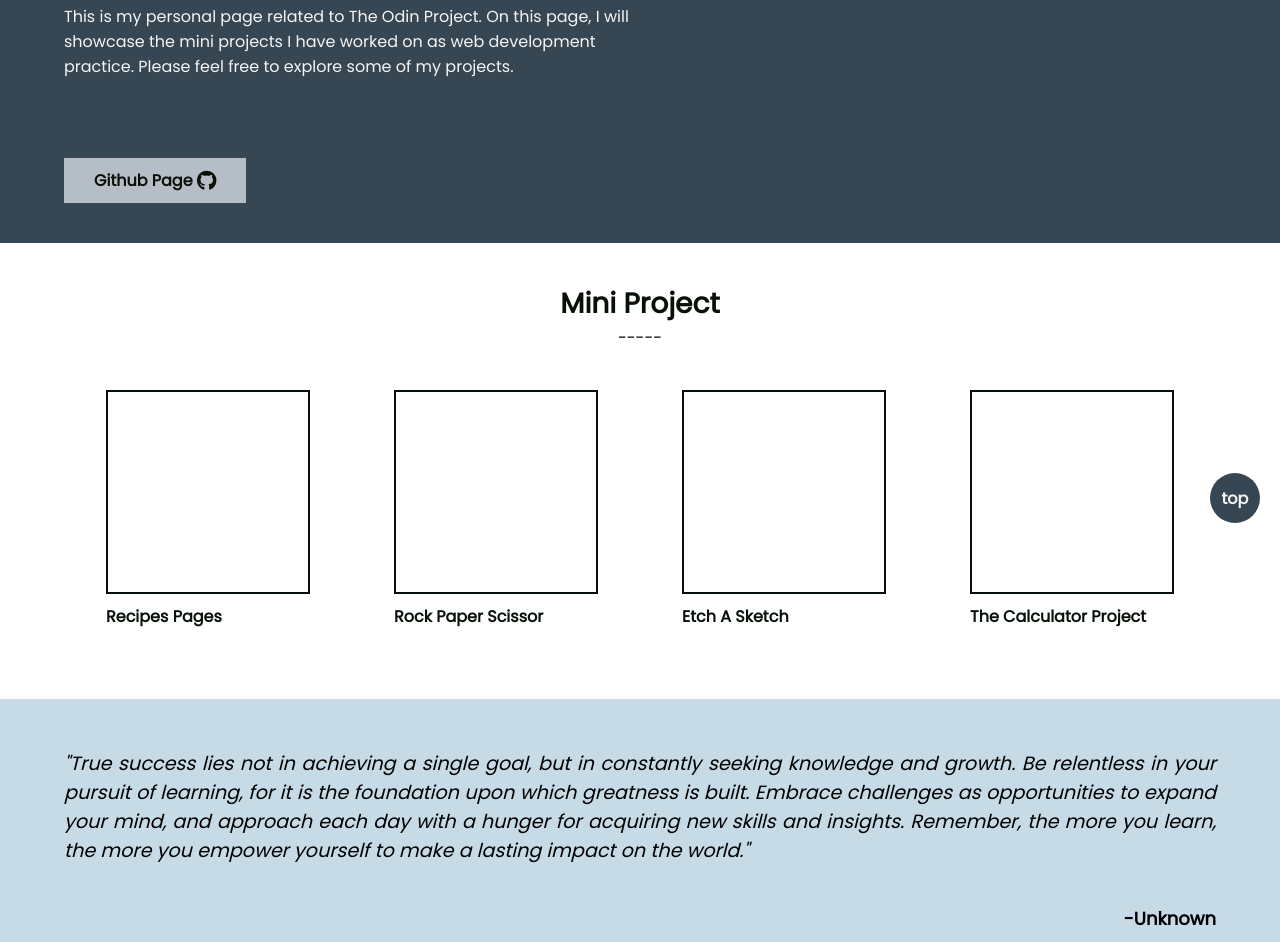
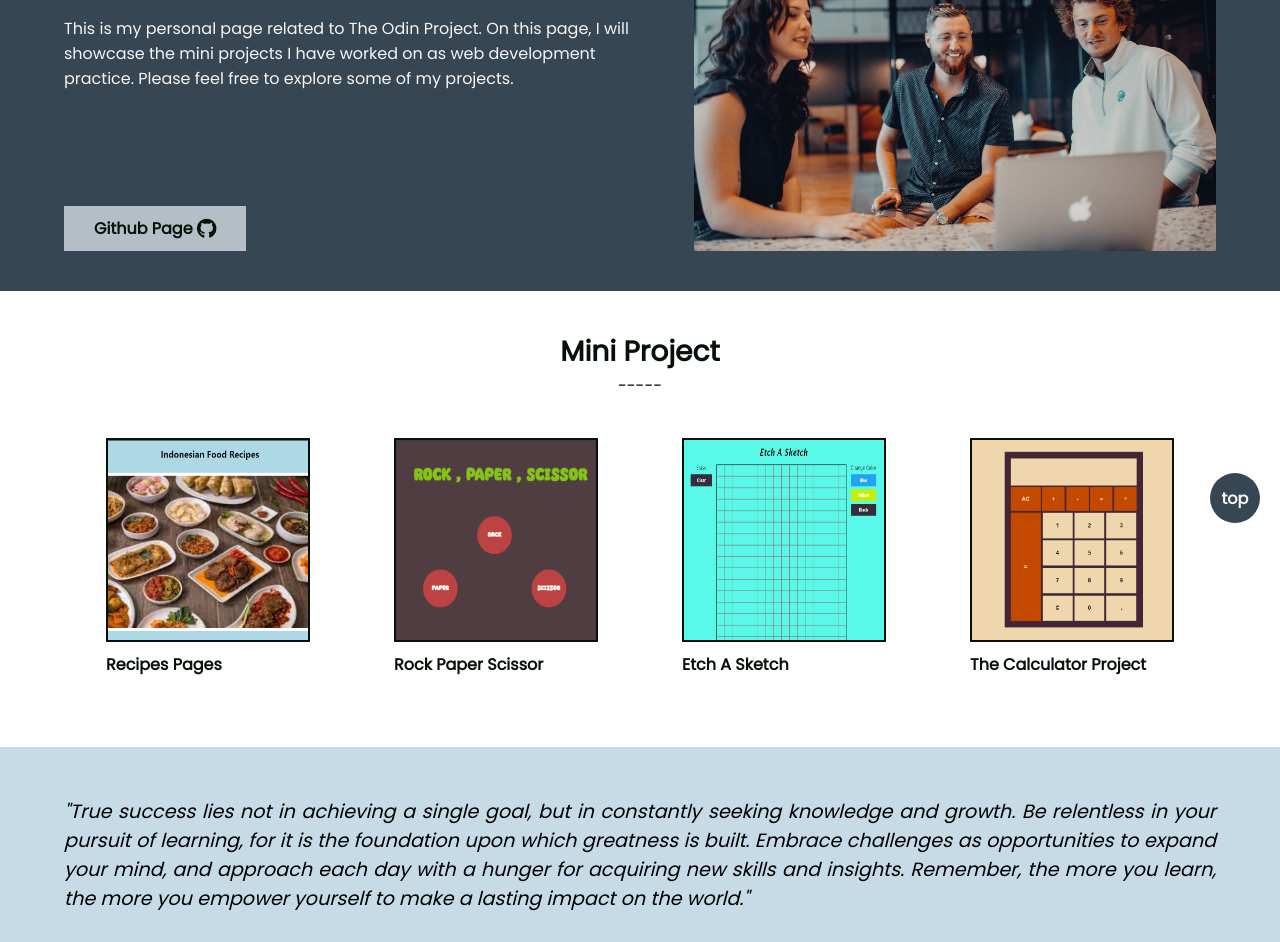
Before and after one commit to AnggaTP/personal-landing-page, a plain HTML site: page index.html in a window 1280 px wide. Shown: the part 257-1199 px from the top of the page. Drawn offline with Linux system fonts and the light colour scheme; the site is published under a folder, as on GitHub Pages, so addresses that start at the root find nothing.

Commit message:
Update index.html

```diff
--- a/index.html
+++ b/index.html
@@ -27,7 +27,7 @@
                     <a href="https://github.com/AnggaTP">Github Page  <span class="fa fa-brands fa-github fa-lg"></span></a>
                 </button>
             </div>
-            <img src="/img/heroimg.jpg" alt="" class="image-content">
+            <img src="img/heroimg.jpg" alt="" class="image-content">
 
         </div>
 
@@ -35,19 +35,19 @@
             <div class="title">Mini Project</div>
             <div class="line">-----</div>
             <div class="card">
-                <img src="/img/recipes-project.png" alt="">
+                <img src="img/recipes-project.png" alt="">
                 <a href="https://anggatp.github.io/odin-recipes/" class="desc-text">Recipes Pages</a>
             </div>
             <div class="card">
-                <img src="/img/rockpapercissor.png" alt="">
+                <img src="img/rockpapercissor.png" alt="">
                 <a href="https://anggatp.github.io/rock-paper-scissor/" class="desc-text">Rock Paper Scissor</a>
             </div>
             <div class="card">
-                <img src="/img/etch-a-sketch-project.png" alt="">
+                <img src="img/etch-a-sketch-project.png" alt="">
                 <a href="https://anggatp.github.io/etch-a-sketch/" class="desc-text">Etch A Sketch</a>
             </div>
             <div class="card">
-                <img src="/img/calculator-project.png" alt="">
+                <img src="img/calculator-project.png" alt="">
                 <a href="https://anggatp.github.io/the-calculator/" class="desc-text">The Calculator Project</a>
             </div>
         </div>
```
